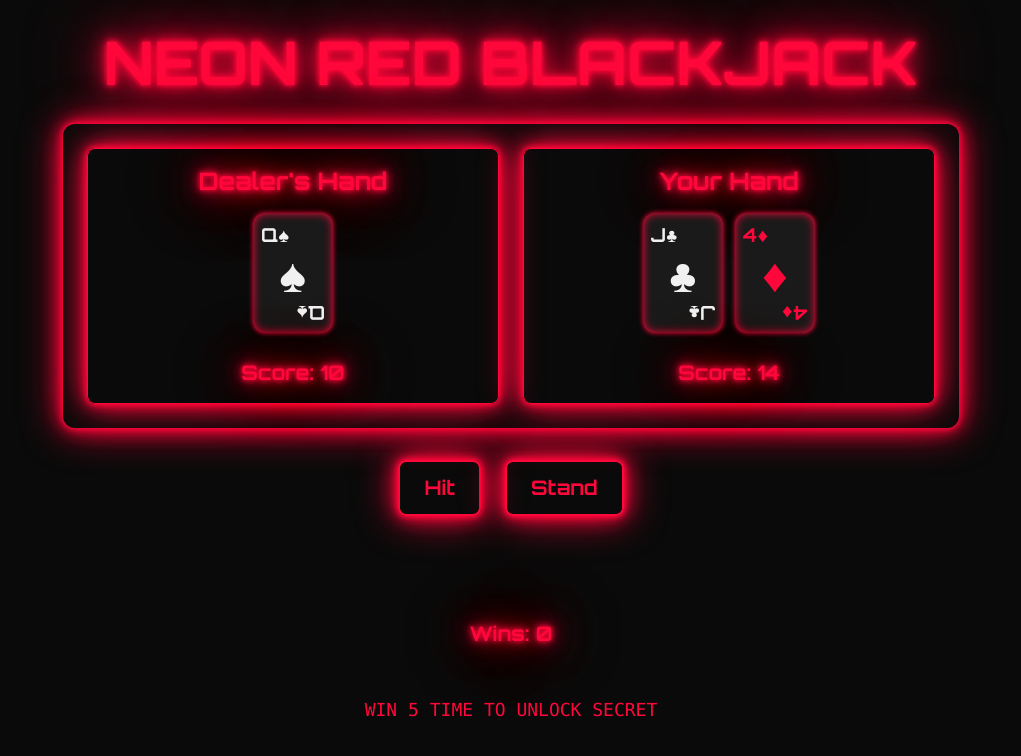
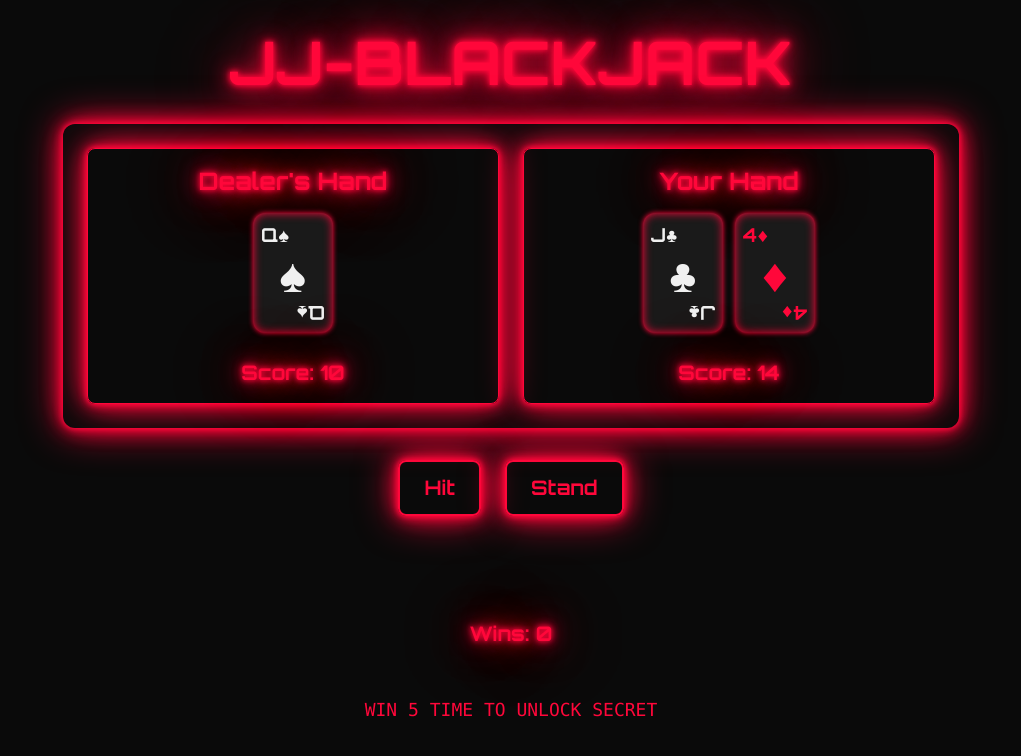
Before and after one commit to Eduardo-salamanca/Black-jack, a plain HTML site: page blackjack_final_fixed.html in a window 1280 px wide. Shown: the whole page, without its empty margins (129-1150 px from the left). Drawn offline with nearby package versions, Linux system fonts and the light colour scheme.

Commit message:
Update blackjack_final_fixed.html

```diff
--- a/blackjack_final_fixed.html
+++ b/blackjack_final_fixed.html
@@ -57,7 +57,7 @@
   </style>
 </head>
 <body class="min-h-screen flex flex-col items-center justify-start py-8 px-4 sm:px-8">
-  <h1 class="neon-text text-5xl sm:text-6xl font-extrabold mb-8 select-none">NEON RED BLACKJACK</h1>
+  <h1 class="neon-text text-5xl sm:text-6xl font-extrabold mb-8 select-none">JJ-BLACKJACK</h1>
   <div id="game-container" class="w-full max-w-4xl bg-[#0a0a0a] neon-border rounded-xl p-6 flex flex-col sm:flex-row gap-6">
     <section id="dealer-section" class="flex-1 flex flex-col items-center border border-[#ff073a] rounded-lg p-4 neon-border">
       <h2 class="neon-text text-2xl mb-4 select-none">Dealer's Hand</h2>
```
